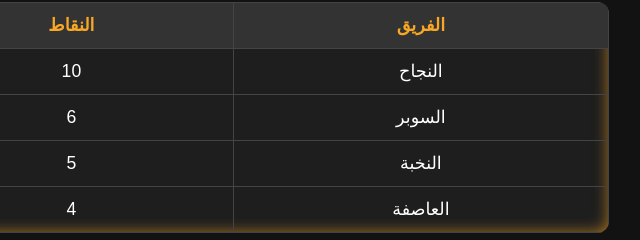
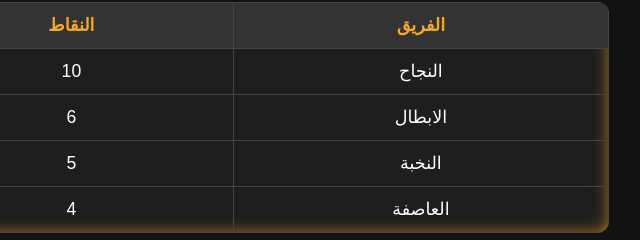
Before and after one commit to iji400/dory-somo, a plain HTML site: page ranking.html in a window 1280 px wide. Shown: the part 114-354 px from the top of the page, 381-1021 px from the left. Drawn offline with Linux system fonts and the light colour scheme.

Commit message:
Update ranking.html

```diff
--- a/ranking.html
+++ b/ranking.html
@@ -67,7 +67,7 @@
   <table>
     <tr><th>الفريق</th><th>النقاط</th></tr>
     <tr><td>النجاح</td><td>10</td></tr>
-    <tr><td>السوبر</td><td>6</td></tr>
+    <tr><td>الابطال</td><td>6</td></tr>
     <tr><td>النخبة</td><td>5</td></tr>
     <tr><td>العاصفة</td><td>4</td></tr>
   </table>
```
